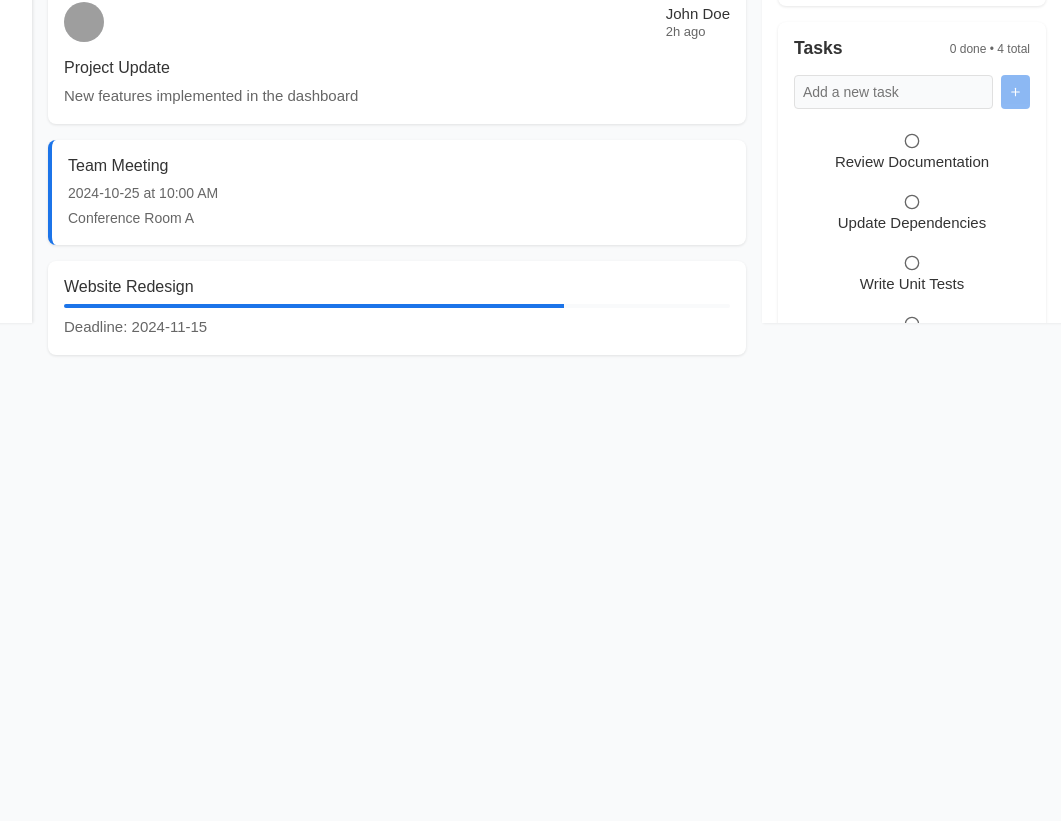
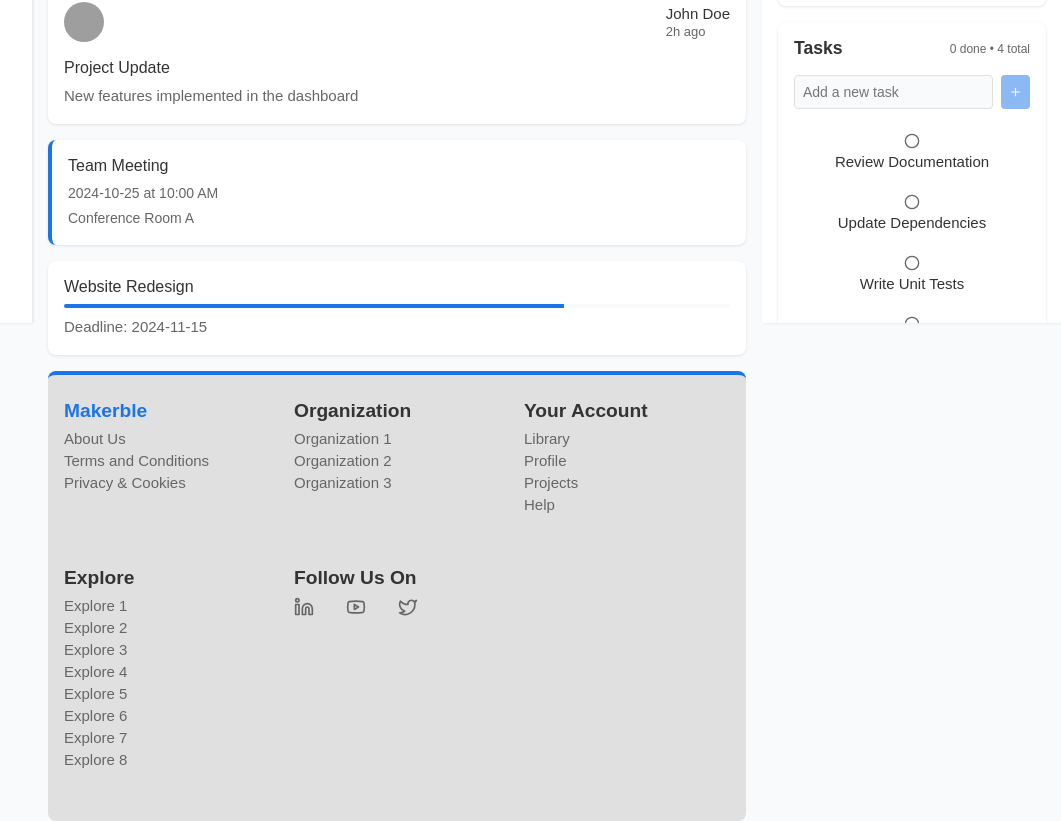
Before and after one commit to KeepSerene/makerble-home-page-task, a React (Vite) app: page / in a window 1280 px wide. Shown: the part 477-1298 px from the top of the page, without its empty margins (218-1279 px from the left). Before the commit the page ends 872 px from the top, so only its background shows below. Built offline with nearby package versions, Linux system fonts and the light colour scheme; grey boxes are pictures that could not be loaded; a web font is replaced by a local one.

Commit message:
complete as of now

```diff
--- a/src/App.jsx
+++ b/src/App.jsx
@@ -7,9 +7,10 @@ import { useState } from "react";
 import Navbar from "./components/navbar/Navbar";
 import LeftSidebar from "./components/left-sidebar/LeftSidebar";
 import FilterTabs from "./components/filter-tabs/FilterTabs";
+import AddUpdate from "./components/add-update/AddUpdate";
 import ContentCards from "./components/contentCards/ContentCards";
 import RightSidebar from "./components/right-sidebar/RightSidebar";
-import AddUpdate from "./components/add-update/AddUpdate";
+import Footer from "./components/footer/Footer";
 
 // Library imports
 import "react-toastify/dist/ReactToastify.css";
@@ -62,6 +63,8 @@ function App() {
         </main>
 
         <RightSidebar />
+
+        <Footer />
       </div>
 
       <ToastContainer position="top-right" />
--- /dev/null
+++ b/src/components/footer/Footer.jsx
@@ -0,0 +1,132 @@
+import "./footer.css";
+
+// Icon imports
+import { Linkedin, Twitter, Youtube } from "lucide-react";
+
+function Footer() {
+  return (
+    <footer className="footer">
+      <div className="footer-column">
+        <h2 className="footer-title footer-logo">
+          <a href="#">Makerble</a>
+        </h2>
+
+        <ul role="list" className="footer-links">
+          <li>
+            <a href="#">About Us</a>
+          </li>
+
+          <li>
+            <a href="#">Terms and Conditions</a>
+          </li>
+
+          <li>
+            <a href="#">Privacy & Cookies</a>
+          </li>
+        </ul>
+      </div>
+
+      <div className="footer-column">
+        <h2 className="footer-title">Organization</h2>
+
+        <ul role="list" className="footer-links">
+          <li>
+            <a href="#">Organization 1</a>
+          </li>
+
+          <li>
+            <a href="#">Organization 2</a>
+          </li>
+
+          <li>
+            <a href="#">Organization 3</a>
+          </li>
+        </ul>
+      </div>
+
+      <div className="footer-column">
+        <h2 className="footer-title">Your Account</h2>
+
+        <ul role="list" className="footer-links">
+          <li>
+            <a href="#">Library</a>
+          </li>
+
+          <li>
+            <a href="#">Profile</a>
+          </li>
+
+          <li>
+            <a href="#">Projects</a>
+          </li>
+
+          <li>
+            <a href="#">Help</a>
+          </li>
+        </ul>
+      </div>
+
+      <div className="footer-column">
+        <h2 className="footer-title">Explore</h2>
+
+        <ul role="list" className="footer-links">
+          <li>
+            <a href="#">Explore 1</a>
+          </li>
+
+          <li>
+            <a href="#">Explore 2</a>
+          </li>
+
+          <li>
+            <a href="#">Explore 3</a>
+          </li>
+
+          <li>
+            <a href="#">Explore 4</a>
+          </li>
+
+          <li>
+            <a href="#">Explore 5</a>
+          </li>
+
+          <li>
+            <a href="#">Explore 6</a>
+          </li>
+
+          <li>
+            <a href="#">Explore 7</a>
+          </li>
+
+          <li>
+            <a href="#">Explore 8</a>
+          </li>
+        </ul>
+      </div>
+
+      <div className="footer-column">
+        <h2 className="footer-title">Follow us on</h2>
+
+        <div className="footer-social-icons">
+          <a href="#" aria-label="Follow us on LinkedIn" title="LinkedIn">
+            <Linkedin size={20} />
+          </a>
+
+          <a href="#" aria-label="Follow us on YouTube" title="YouTube">
+            <Youtube size={20} />
+          </a>
+
+          <a
+            href="#"
+            aria-label="Follow us on X, formerly known as Twitter"
+            title="X (Twitter)"
+          >
+            <Twitter size={20} />
+          </a>
+        </div>
+      </div>
+    </footer>
+  );
+}
+
+export default Footer;
--- /dev/null
+++ b/src/components/footer/footer.css
@@ -0,0 +1,90 @@
+.footer {
+  background-color: var(--border-color);
+  color: var(--text-primary);
+  border-top: 4px solid var(--primary-color);
+  border-radius: 8px;
+  padding: var(--spacing-lg) var(--spacing-md);
+  margin-left: calc(
+    250px + var(--spacing-md)
+  ); /* Add the width of the left sidebar */
+  margin-right: calc(
+    300px + var(--spacing-md)
+  ); /* Add the width of the right sidebar */
+
+  display: grid;
+  grid-template-columns: repeat(auto-fit, minmax(150px, 1fr));
+  gap: var(--spacing-lg);
+}
+
+.footer-column {
+  margin-bottom: var(--spacing-lg); /* Space between rows on mobile/tablet */
+}
+
+.footer-title {
+  color: var(--text-primary);
+  font-size: 1.2rem;
+  text-transform: capitalize;
+  margin-bottom: var(--spacing-sm);
+}
+
+.footer-logo {
+  color: var(--primary-color);
+}
+
+.footer-links li {
+  margin-bottom: var(--spacing-xs);
+}
+
+.footer-links a {
+  color: var(--text-secondary);
+  font-size: 0.9375rem;
+
+  transition: color 250ms ease-in-out;
+}
+
+.footer-links a:where(:hover, :focus-visible) {
+  color: var(--primary-color);
+}
+
+.footer-social-icons {
+  display: flex;
+  gap: var(--spacing-md);
+}
+
+.footer-social-icons a {
+  color: var(--text-secondary);
+  margin-right: var(--spacing-md);
+
+  transition: color 250ms ease-in-out;
+}
+
+.footer-social-icons a:where(:hover, :focus-visible) {
+  color: var(--primary-color);
+}
+
+/* Tablet Styles */
+@media screen and (max-width: 1023px) {
+  .footer {
+    margin-right: var(--spacing-md);
+  }
+}
+
+/* Mobile Styles */
+@media screen and (max-width: 767px) {
+  .footer {
+    padding: calc(var(--spacing-lg) + 60px) var(--spacing-md); /* Add the left-sidebar height situated at the bottom */
+    margin-left: var(--spacing-md);
+  }
+
+  .footer-column {
+    flex: 1 1 100%;
+  }
+
+  .footer-links a {
+    font-size: 0.875rem;
+  }
+
+  .footer-social-icons a {
+    margin-right: var(--spacing-sm);
+  }
+}
--- a/src/components/navbar/Navbar.jsx
+++ b/src/components/navbar/Navbar.jsx
@@ -52,6 +52,7 @@ function Navbar() {
           <img
             src="https://picsum.photos/200"
             alt="User avatar"
+            title="John Doe"
             className="avatar"
           />
         </div>
--- a/src/components/navbar/navbar.css
+++ b/src/components/navbar/navbar.css
@@ -92,8 +92,9 @@
 .avatar {
   width: 32px;
   height: 32px;
+  background-color: var(--border-color);
   border-radius: 50%;
-  background-color: var(--border-color);
+  cursor: pointer;
 }
 
 .mobile-nav-menu {
--- a/src/components/right-sidebar/rightSidebar.css
+++ b/src/components/right-sidebar/rightSidebar.css
@@ -46,13 +46,12 @@
   transition-property: background-color, color;
 }
 
-.add-btn:where(:hover, :focus-visible) {
+.add-btn:where(:hover, :focus) {
   background-color: var(--background-light);
   color: var(--primary-color);
 }
 
-.boards-list,
-.tasks-list {
+.boards-list {
   display: flex;
   flex-direction: column;
   gap: var(--spacing-md);
@@ -89,6 +88,7 @@
     ); /* Subtract the left sidebar width and the padding of the content */
     height: auto;
     background-color: var(--background-light);
+    padding: var(--spacing-md) 0 var(--spacing-md) var(--spacing-md);
     margin-left: 250px;
     margin-top: var(--spacing-md);
     box-shadow: unset;
--- /dev/null
+++ b/src/components/right-sidebar/social/SocialCards.jsx
@@ -0,0 +1,60 @@
+import "./social.css";
+
+// Icon imports
+import { User, Users } from "lucide-react";
+
+function UserList({ users, title }) {
+  return (
+    <div className="sidebar-card">
+      <section className="card-header">
+        <h2>{title}</h2>
+
+        {title === "Followers" ? (
+          <Users size={16} className="social-card-icon" />
+        ) : (
+          <User size={16} className="social-card-icon" />
+        )}
+      </section>
+
+      <ul role="list" className="social-list">
+        {users.map((user) => (
+          <li key={user.id}>
+            <a href="#" className="social-item">
+              <img
+                src={user.avatar}
+                alt={`${user.name}'s avatar`}
+                className="social-avatar"
+              />
+
+              <span className="social-name">{user.name}</span>
+            </a>
+          </li>
+        ))}
+
+        <a href="#" className="show-all-link">
+          Show all {title}
+        </a>
+      </ul>
+    </div>
+  );
+}
+
+export function Followers() {
+  const followers = [
+    { id: 1, name: "Sarah Johnson", avatar: "https://picsum.photos/200" },
+    { id: 2, name: "Michael Chen", avatar: "https://picsum.photos/200" },
+    { id: 3, name: "Emma Williams", avatar: "https://picsum.photos/200" },
+  ];
+
+  return <UserList users={followers} title="Followers" />;
+}
+
+export function Following() {
+  const following = [
+    { id: 1, name: "David Miller", avatar: "https://picsum.photos/200" },
+    { id: 2, name: "Lisa Anderson", avatar: "https://picsum.photos/200" },
+    { id: 3, name: "James Wilson", avatar: "https://picsum.photos/200" },
+  ];
+
+  return <UserList users={following} title="Following" />;
+}
--- /dev/null
+++ b/src/components/right-sidebar/social/social.css
@@ -0,0 +1,59 @@
+.social-card-icon {
+  color: var(--text-secondary);
+}
+
+.social-list {
+  display: flex;
+  flex-direction: column;
+  gap: var(--spacing-sm);
+}
+
+.social-item {
+  border-radius: 6px;
+  padding: var(--spacing-xs);
+
+  display: flex;
+  align-items: center;
+  gap: var(--spacing-sm);
+
+  transition: background-color 250ms ease-in-out;
+}
+
+.social-item:where(:hover, :focus-visible) {
+  background-color: var(--background-light);
+}
+
+.social-avatar {
+  width: 32px;
+  height: 32px;
+  border-radius: 50%;
+}
+
+.social-name {
+  color: var(--text-primary);
+  font-size: 0.875rem;
+
+  transition: color 250ms ease-in-out;
+}
+
+.social-item:where(:hover, :focus-visible) .social-name {
+  color: var(--primary-color);
+}
+
+.show-all-link {
+  display: block;
+  color: var(--primary-color);
+  font-size: 0.875rem;
+  font-weight: 500;
+  text-align: center;
+  text-decoration: none;
+  text-transform: capitalize;
+  padding: var(--spacing-xs);
+  margin-top: var(--spacing-xs);
+
+  transition: opacity 200ms ease;
+}
+
+.show-all-link:where(:hover, :focus-visible) {
+  opacity: 0.8;
+}
--- a/src/index.css
+++ b/src/index.css
@@ -11,6 +11,7 @@
   --background-light: hsl(210, 17%, 98%);
   --background-white: hsl(0, 0%, 100%);
   --border-color: hsl(0, 0%, 88%);
+  --clr-charcoal: hsl(218, 22%, 26%);
 
   /* Spacing */
   --spacing-xs: 0.25rem;
@@ -53,6 +54,10 @@ figure,
 svg {
   display: block;
   max-width: 100%;
+}
+
+img {
+  object-fit: cover;
 }
 
 h1,
```
Also changed, not shown: src/components/right-sidebar/RightSidebar.jsx (+29 -7 lines), src/components/right-sidebar/add-board-modal/AddBoardModal.jsx (+26 -5 lines).
